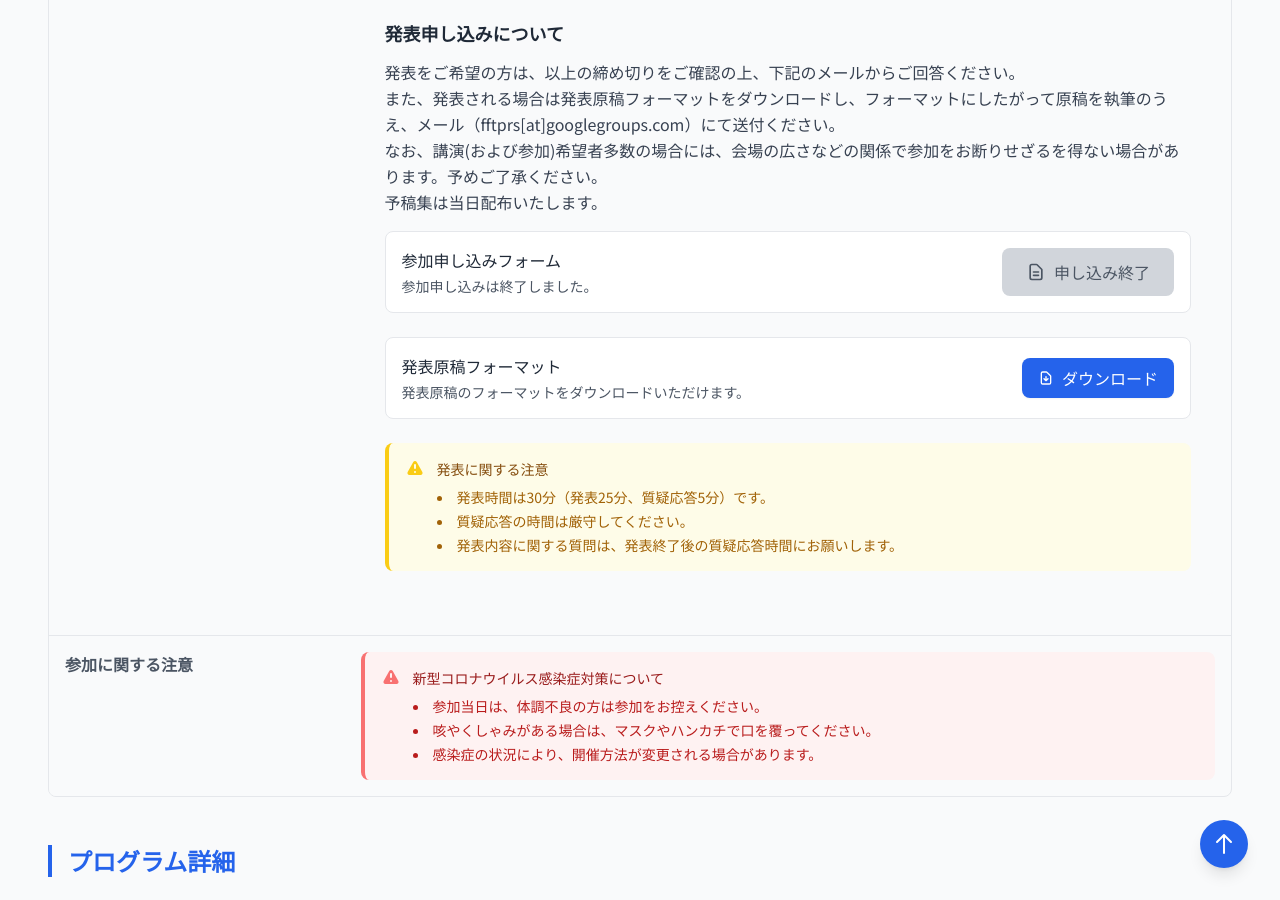
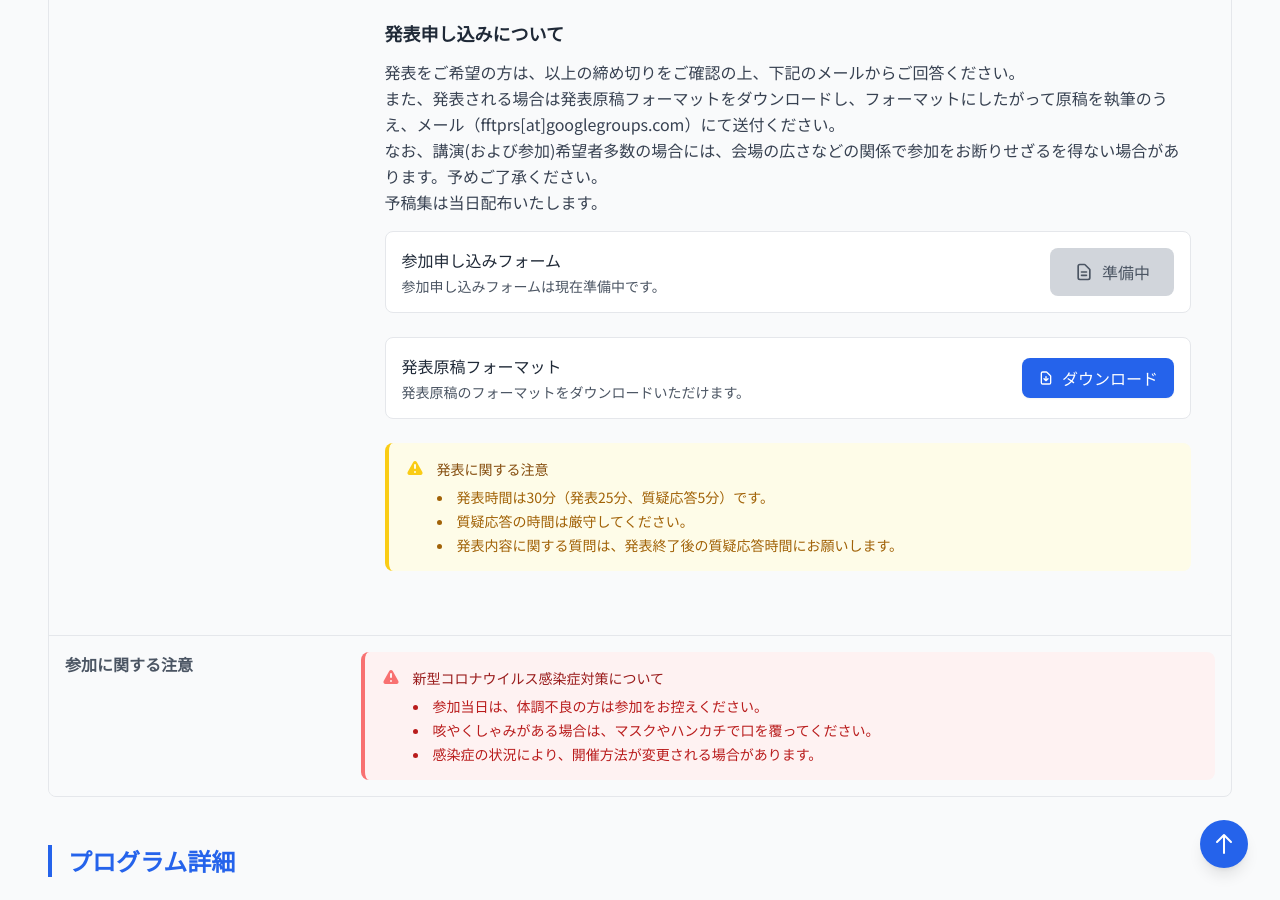
Before and after one commit to FFTPRS/WS, a Jekyll site: the page built from pages/workshop12.html, in a window 1280 px wide and 900 px high, scrolled down 1551 px. Built offline with Jekyll 4.4.1, drawn with Linux system fonts in a browser that asks for light colours; nearby versions of some CDN libraries.

Commit message:
Change application form status to '未公開'

```diff
--- a/_data/workshop12.yml
+++ b/_data/workshop12.yml
@@ -19,7 +19,7 @@ manuscript_deadline: "発表原稿締切: TBA"
 social_gathering_application_deadline: "聴講・懇親会参加申込締切：TBA"
 application_form:
   # "未公開" / "公開中" / "終了" のいずれかを指定
-  status: "終了"
+  status: "未公開"
   url: "https://forms.cloud.microsoft/Pages/ResponsePage.aspx?id=dqpZ2qrg50-_EXI97pjWdorPFvBF-BFDr4AyG3iXSWNUMkFUMVRSMDREVDNBSjA5TkNJTlUyTEFOMC4u"
 application_description: "
 発表をご希望の方は、以上の締め切りをご確認の上、下記のメールからご回答ください。<br />
```
